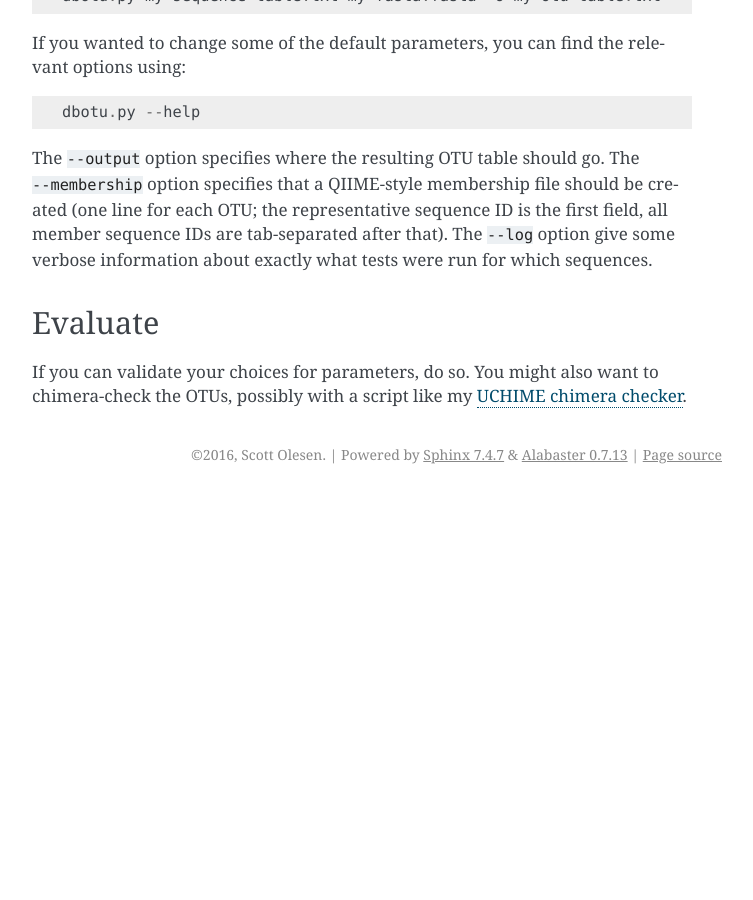
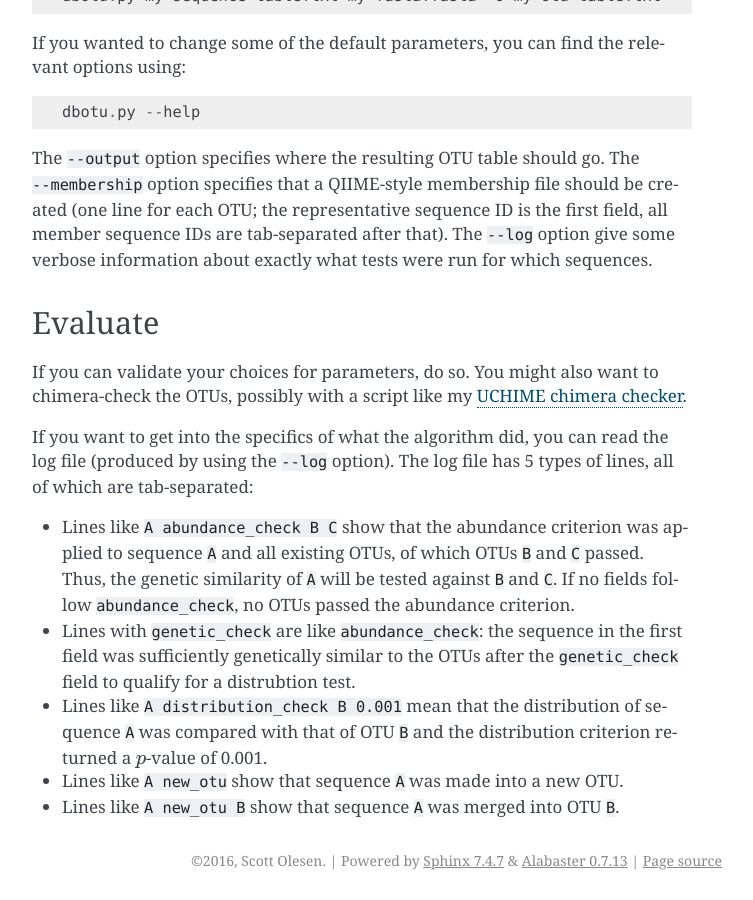
Before and after one commit to swo/dbotu3, a Sphinx documentation site: the page built from doc/source/getting-started.rst, in a window 1280 px wide and 900 px high, scrolled down 1230 px. Shown: the whole window, without its empty margins (388-1141 px from the left). Built offline with Sphinx 7.4.7, drawn with Linux system fonts in a browser that asks for light colours; before the commit the page ends 1724 px from its top, so only the background shows below that.

Commit message:
new log file explanation

```diff
--- a/doc/source/getting-started.rst
+++ b/doc/source/getting-started.rst
@@ -72,3 +72,21 @@ Evaluate
 If you can validate your choices for parameters, do so. You might also want to
 chimera-check the OTUs, possibly with a script like my `UCHIME chimera checker
 <https://github.com/swo/uchime-chimera-check>`_.
+
+If you want to get into the specifics of what the algorithm did, you can read
+the log file (produced by using the ``--log`` option). The log file has 5 types
+of lines, all of which are tab-separated:
+
+- Lines like ``A abundance_check B C`` show that the abundance criterion was
+  applied to sequence ``A`` and all existing OTUs, of which OTUs ``B`` and
+  ``C`` passed. Thus, the genetic similarity of ``A`` will be tested against
+  ``B`` and ``C``. If no fields follow ``abundance_check``, no OTUs passed the
+  abundance criterion.
+- Lines with ``genetic_check`` are like ``abundance_check``: the sequence in
+  the first field was sufficiently genetically similar to the OTUs after the
+  ``genetic_check`` field to qualify for a distrubtion test.
+- Lines like ``A distribution_check B 0.001`` mean that the distribution of
+  sequence ``A`` was compared with that of OTU ``B`` and the distribution
+  criterion returned a :math:`p`-value of 0.001.
+- Lines like ``A new_otu`` show that sequence ``A`` was made into a new OTU.
+- Lines like ``A new_otu B`` show that sequence ``A`` was merged into OTU ``B``.
```
Also changed, not shown: dbotu.py (+8 -4 lines).
